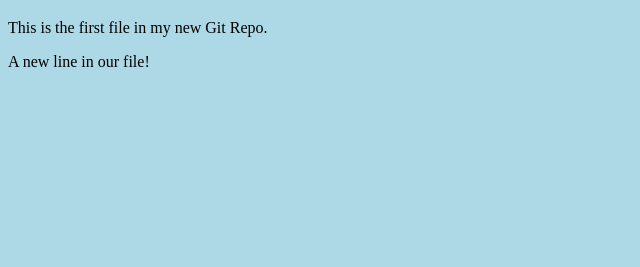
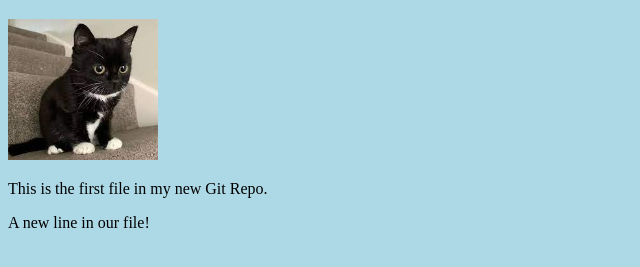
Before and after one commit to oxywom/2024test, a plain HTML site: page index.html in a window 1280 px wide. Shown: the part 61-328 px from the top of the page, without its empty margins (0-640 px from the left). Drawn offline with Linux system fonts and the light colour scheme.

Commit message:
Added image to Hello git

```diff
--- a/index.html
+++ b/index.html
@@ -8,6 +8,7 @@
 </head>
 <body>
     <h1>Hello Git</h1>
+    <div><img src="blackcat.jpg" alt="검은고양이" style="width:150px"></div>
     <p>This is the first file in my new Git Repo.</p>
     <p>A new line in our file!</p>
 </body>
```
Also changed, not shown: blackcat.jpg (added).
